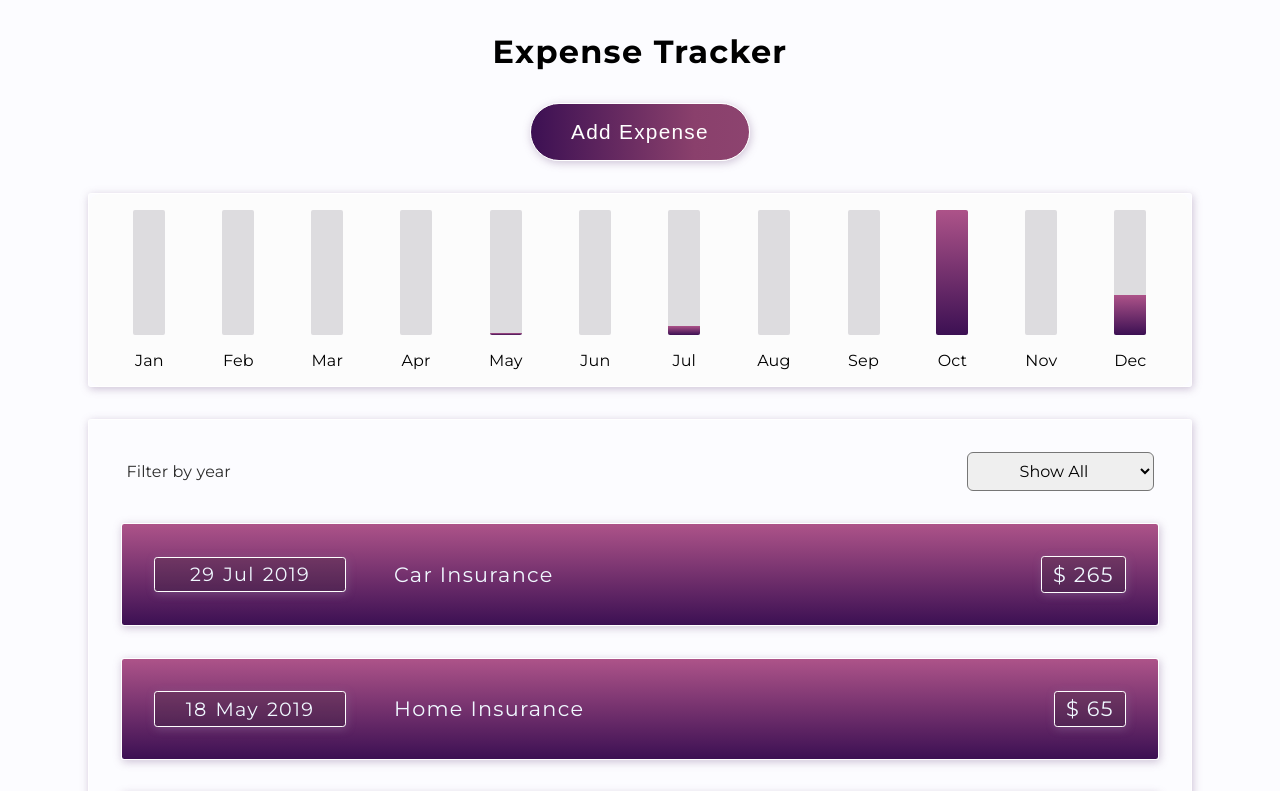
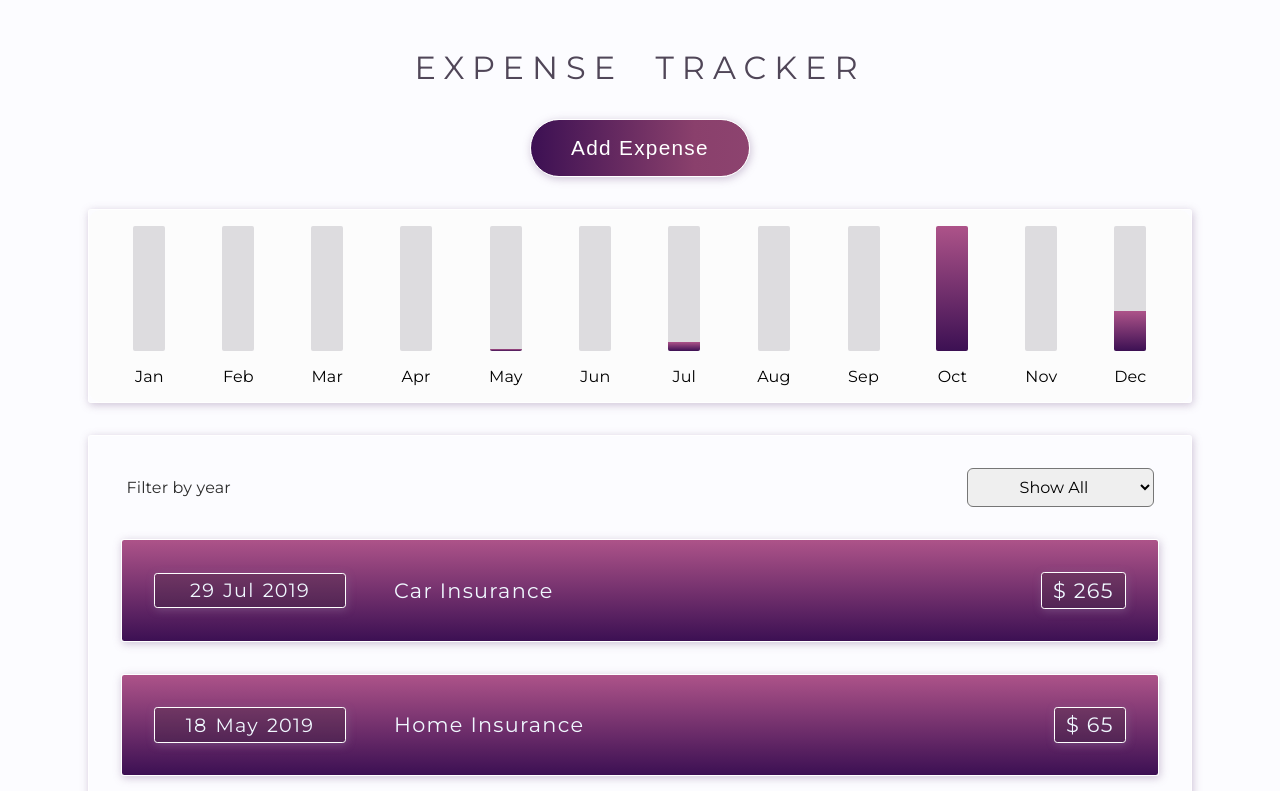
Before and after one commit to manjiriphatak/expense-tracker, a React (Create React App) app: page / in a window 1280 px wide. Shown: the top 791 px of the page. Built offline with nearby package versions, Linux system fonts and the light colour scheme.

Commit message:
updated heading css styles

```diff
--- a/src/Components/ExpenseApp.css
+++ b/src/Components/ExpenseApp.css
@@ -11,3 +11,21 @@
 li {
   list-style: none;
 }
+.header h1 {
+  margin-top: 1rem;
+  font-size: 1.2rem;
+  font-weight: 400;
+  letter-spacing: 0.2rem;
+  word-spacing: 0.3rem;
+  color: rgb(80, 70, 88);
+  /* border-bottom: 0.1rem solid rgb(177, 174, 177); */
+}
+
+@media (min-width: 768px) {
+  .header h1 {
+    font-size: 2rem;
+
+    letter-spacing: 0.5rem;
+    word-spacing: 1rem;
+  }
+}
--- a/src/Components/ExpenseApp.js
+++ b/src/Components/ExpenseApp.js
@@ -51,7 +51,7 @@ const ExpenseApp = () => {
   return (
     <div className="expenseApp">
       <header className="header">
-        <h1> Expense Tracker</h1>
+        <h1> EXPENSE TRACKER</h1>
       </header>
 
       <NewExpenseButton
--- a/src/Components/Header/NewExpenseButton.css
+++ b/src/Components/Header/NewExpenseButton.css
@@ -1,11 +1,11 @@
 .newExpenseButton {
   background: linear-gradient(
     to right,
-    rgb(60, 16, 83),
-    rgb(138, 64, 108),
-    rgb(146, 74, 117),
-    rgb(109, 40, 81),
-    rgb(75, 12, 49)
+    #3c1053,
+    #8a406c,
+    #924a75,
+    #6d2851,
+    #4b0c31
   );
 
   background-size: 300% 100%;
```
